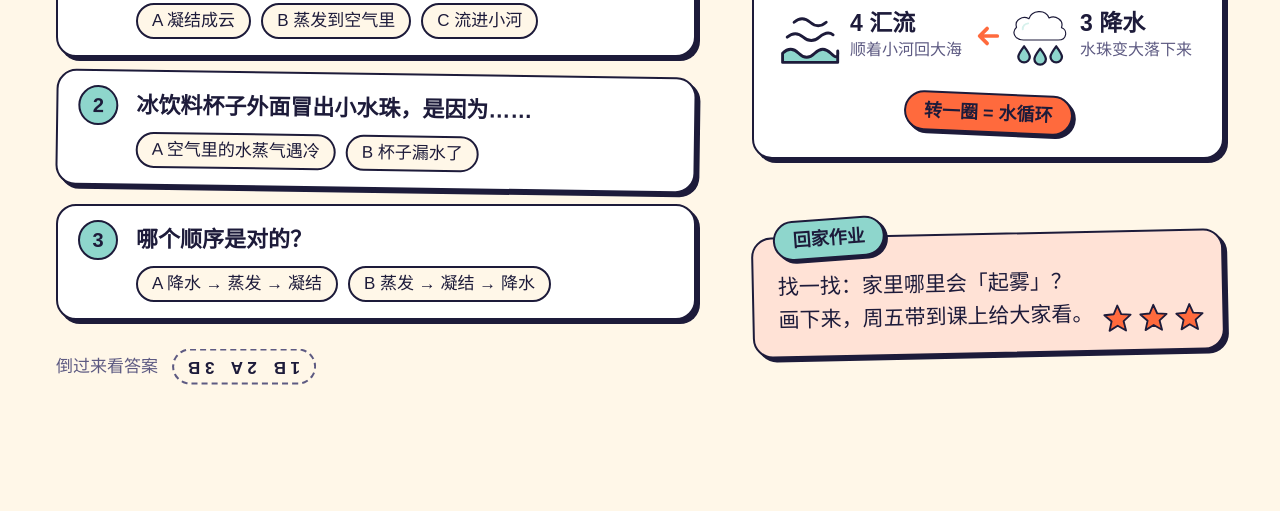
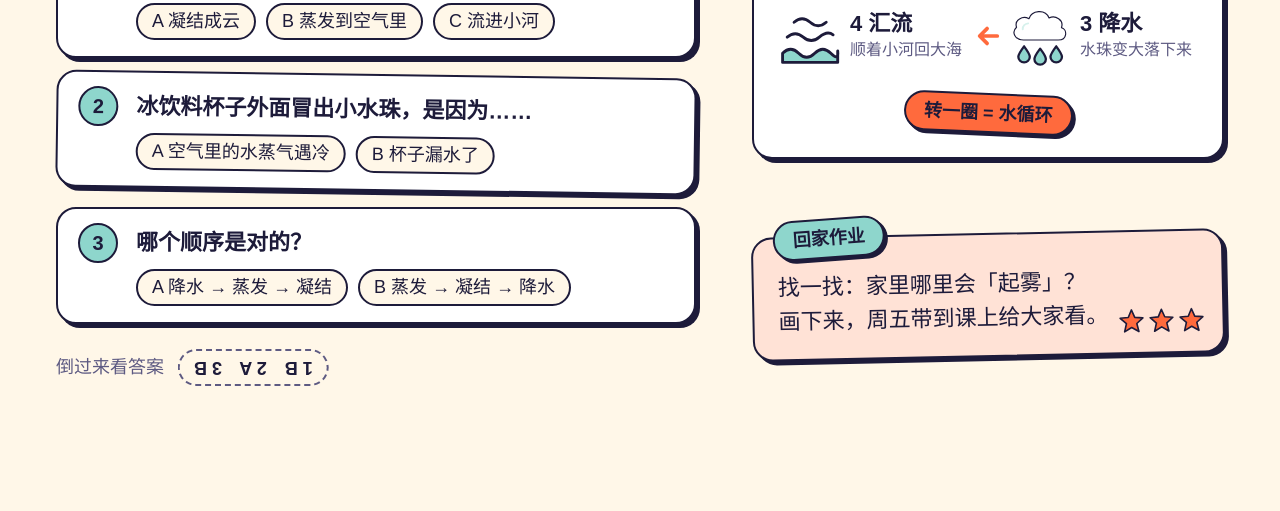
Before and after one commit to OrderG-X/dsh-design-gallery, a website: page templates/orderg-x__water-journey/06-quiz.html in a window 1280 px wide. Shown: the part 289-800 px from the top of the page. Drawn offline with Linux system fonts and the light colour scheme.

Commit message:
更新 / Update: 水的旅行（修体检问题） (#34)
Submission: https://github.com/OrderG-X/dsh-design-gallery/pull/34
Approved-by: OrderG-X

```diff
--- a/templates/orderg-x__water-journey/06-quiz.html
+++ b/templates/orderg-x__water-journey/06-quiz.html
@@ -16,8 +16,8 @@
   .no { display: grid; place-items: center; width: 40px; height: 40px; border: var(--border); border-radius: 50%; background: var(--water); font-size: 20px; font-weight: 800; }
   .qs p { font-size: 22px; font-weight: 800; line-height: 1.4; padding-top: 5px; }
   .opt { display: flex; gap: 10px; margin-top: 10px; }
-  .opt span { padding: 4px 14px; border: var(--border); border-radius: 999px; font-size: 17px; line-height: 1.4; background: var(--color-bg); white-space: nowrap; }
-  .ans { position: absolute; top: 638px; left: var(--margin); display: flex; align-items: center; gap: 14px; font-size: 17px; color: var(--color-muted); }
+  .opt span { padding: 4px 14px; border: var(--border); border-radius: 999px; font-size: 18px; line-height: 1.4; background: var(--color-bg); white-space: nowrap; }
+  .ans { position: absolute; top: 638px; left: var(--margin); display: flex; align-items: center; gap: 14px; font-size: 18px; color: var(--color-muted); }
   .ans b { display: inline-block; transform: rotate(180deg); padding: 3px 14px; border: 2px dashed var(--color-muted); border-radius: 999px; font-weight: 800; color: var(--color-text); }
 
   .sum { position: absolute; top: 104px; left: 752px; width: 472px; padding: 22px 24px 24px; }
@@ -25,7 +25,7 @@
   .loop { display: grid; grid-template-columns: 1fr 40px 1fr; grid-template-rows: auto 46px auto; margin-top: 24px; }
   .loop .c { display: grid; grid-template-columns: 62px 1fr; column-gap: 10px; align-items: center; }
   .loop .c svg { width: 62px; height: 62px; }
-  .loop b { display: block; font-size: 23px; font-weight: 800; line-height: 1.3; }
+  .loop b { display: block; font-size: 22px; font-weight: 800; line-height: 1.3; }
   .loop small { display: block; font-size: 16px; line-height: 1.4; color: var(--color-muted); }
   .loop .ar { display: grid; place-items: center; }
   .loop .ar svg { width: 26px; height: 26px; }
@@ -35,9 +35,9 @@
   .sum .eq { display: flex; justify-content: center; margin-top: 26px; }
   .home { position: absolute; top: 522px; left: 752px; width: 472px; padding: 32px 24px 20px; background: var(--sun-soft); transform: rotate(-1.2deg); }
   .home .pill { position: absolute; top: -20px; left: 20px; transform: rotate(-3deg); }
-  .home p { font-size: 21px; line-height: 1.55; }
-  .home .stars { display: flex; gap: 6px; position: absolute; right: 18px; bottom: 16px; }
-  .home .stars svg { width: 30px; height: 30px; }
+  .home p { font-size: 22px; line-height: 1.55; }
+  .home .stars { display: flex; gap: 4px; position: absolute; right: 18px; bottom: 18px; }
+  .home .stars svg { width: 26px; height: 26px; }
 </style>
 </head>
 <body>
```
Also changed, not shown: templates/orderg-x__water-journey/01-cover.html (+1 -1 lines), templates/orderg-x__water-journey/04-condense.html (+1 -1 lines).
